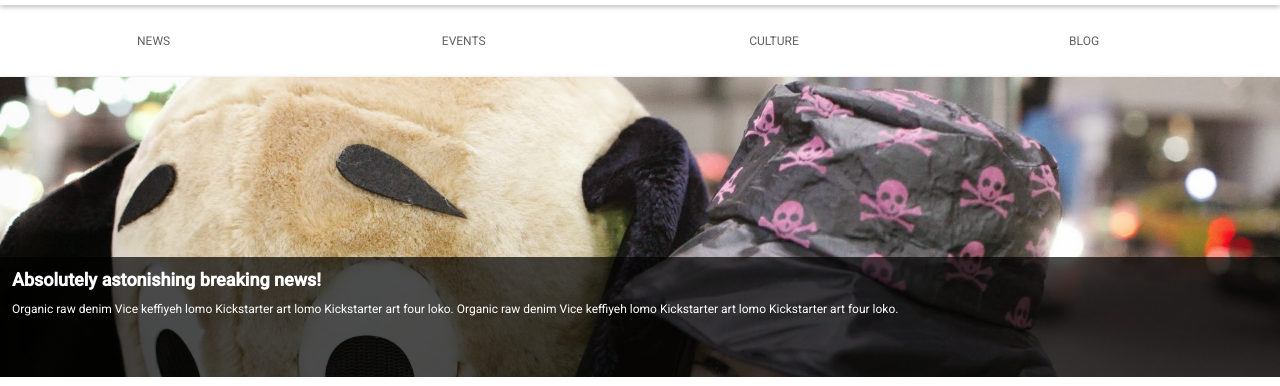
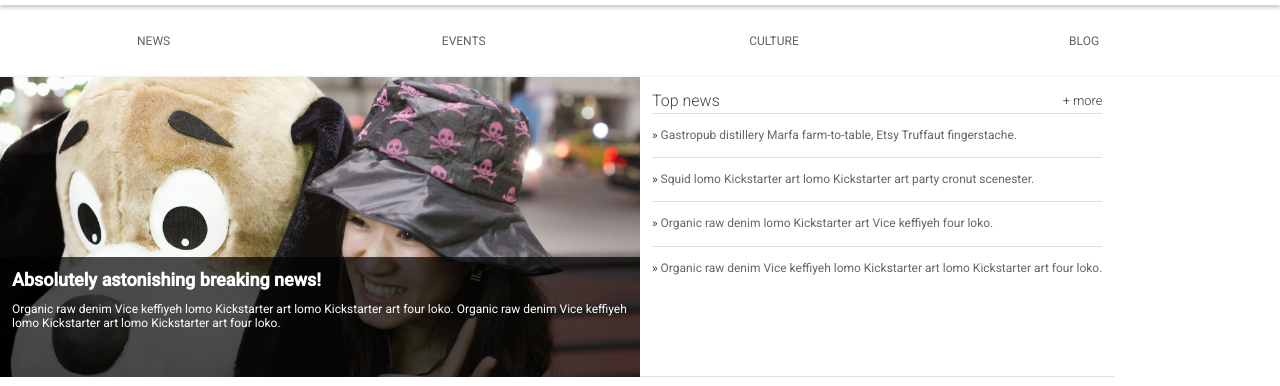
Before and after one commit to hjy1210/responsivewebdesign, a plain HTML site: page Start/index.html in a window 1280 px wide. Shown: the part 100-486 px from the top of the page. Drawn offline with Linux system fonts and the light colour scheme.

Commit message:
flexbox
lesson 4 erercise

```diff
--- a/Start/index.html
+++ b/Start/index.html
@@ -7,6 +7,17 @@
     <title>Brighton Times</title>
     <link href="https://fonts.googleapis.com/css?family=Roboto:300,400,500" rel="stylesheet" type="text/css">
     <link rel="stylesheet" type="text/css" href="main.css">
+    <style>
+        .content{
+           display: flex;
+           flex-wrap: wrap;
+        }
+        @media screen and (min-width:700px){
+           .hero, .topnews, .scores, .weather {
+               width: 50%;
+           }
+        }
+    </style>
   </head>
   <body>
 
```
